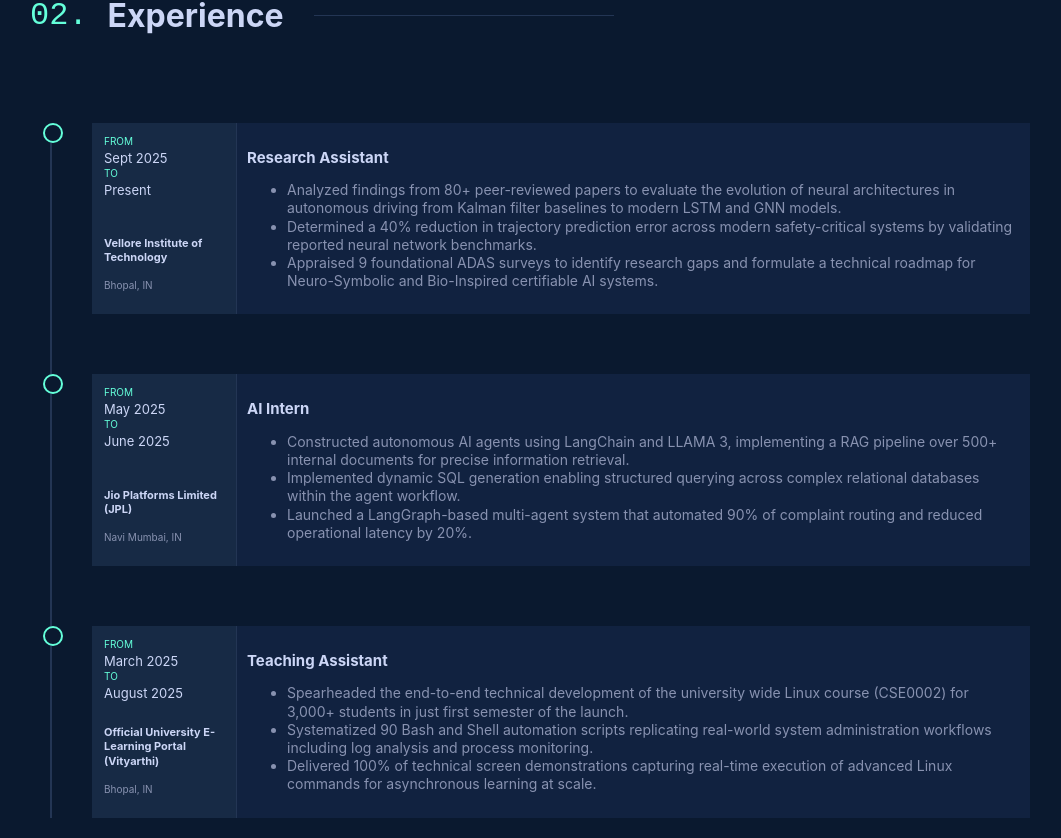
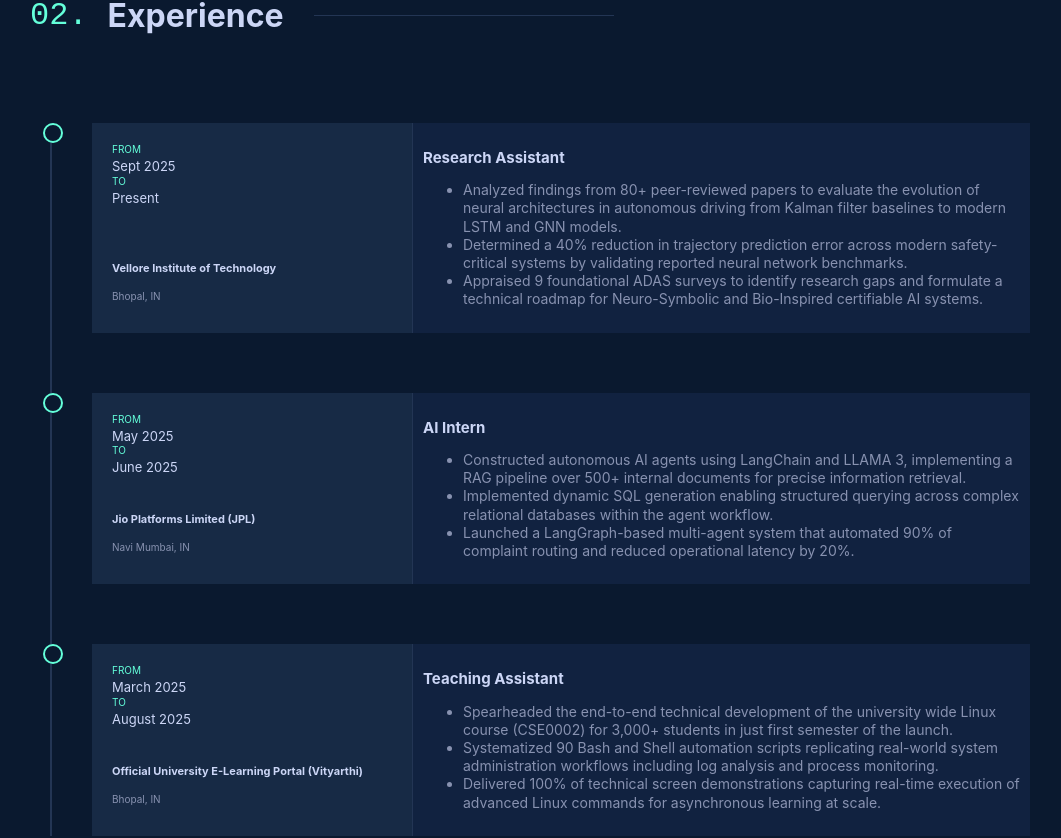
Before and after one commit to anvitvermaa/anvitvermaa.github.io, a Next.js app: page / in a window 1280 px wide. Shown: the part 940-1778 px from the top of the page, without its empty margins (110-1171 px from the left). Built offline with nearby package versions, Linux system fonts and the light colour scheme.

Commit message:
fix: cards stack top-bottom on mobile via CSS media query

```diff
--- a/app/globals.css
+++ b/app/globals.css
@@ -43,3 +43,25 @@ body {
     display: block;
   }
 }
+
+/* Card layout: stacked on mobile, side-by-side on desktop */
+.card-flex {
+  display: flex;
+  flex-direction: column;
+}
+.card-left-col {
+  width: 100%;
+  border-bottom: 1px solid #233554;
+  border-right: none;
+}
+@media (min-width: 768px) {
+  .card-flex {
+    flex-direction: row;
+  }
+  .card-left-col {
+    width: 280px;
+    flex-shrink: 0;
+    border-bottom: none;
+    border-right: 1px solid #233554;
+  }
+}
--- a/src/components/sections/Education.jsx
+++ b/src/components/sections/Education.jsx
@@ -43,10 +43,10 @@ const Education = () => {
             <div className="absolute left-[-9px] top-0 w-[16px] h-[16px] rounded-full bg-[#0a192f] border-2 border-[#64ffda] group-hover:bg-[#64ffda] transition-colors duration-300"></div>
 
             {/* THE CARD — always side-by-side, left column shrinks on mobile */}
-            <div className="flex flex-row items-stretch bg-[#112240] rounded shadow-xl overflow-hidden hover:-translate-y-1 transition-transform duration-300">
+            <div className="card-flex items-stretch bg-[#112240] rounded shadow-xl overflow-hidden hover:-translate-y-1 transition-transform duration-300">
 
               {/* LEFT COLUMN — shrinks on mobile, full 280px on desktop */}
-              <div className="w-[120px] sm:w-[190px] md:w-[280px] shrink-0 bg-[#172a45] p-[12px] sm:p-[18px] md:p-[25px] flex flex-col justify-between border-r border-[#233554]">
+              <div className="card-left-col bg-[#172a45] p-[20px] md:p-[25px] flex flex-col justify-between">
                 <div>
                   <div className="font-mono text-[#64ffda] text-[10px] sm:text-[11px] md:text-xs mb-[2px] tracking-wider uppercase">From</div>
                   <div className="text-[#ccd6f6] font-bold text-[13px] sm:text-[15px] md:text-lg mb-2 md:mb-4">{edu.range.split(' - ')[0]}</div>
--- a/src/components/sections/Jobs.jsx
+++ b/src/components/sections/Jobs.jsx
@@ -68,11 +68,11 @@ const Jobs = () => {
             {/* THE DOT */}
             <div className="absolute left-[-9px] top-0 w-[16px] h-[16px] rounded-full bg-[#0a192f] border-2 border-[#64ffda] group-hover:bg-[#64ffda] transition-colors duration-300"></div>
 
-            {/* THE CARD — always side-by-side, left column shrinks on mobile */}
-            <div className="flex flex-row items-stretch bg-[#112240] rounded shadow-xl overflow-hidden hover:-translate-y-1 transition-transform duration-300">
+            {/* THE CARD */}
+            <div className="card-flex items-stretch bg-[#112240] rounded shadow-xl overflow-hidden hover:-translate-y-1 transition-transform duration-300">
 
-              {/* LEFT COLUMN — shrinks on mobile, full 280px on desktop */}
-              <div className="w-[120px] sm:w-[190px] md:w-[280px] shrink-0 bg-[#172a45] p-[12px] sm:p-[18px] md:p-[25px] flex flex-col justify-between border-r border-[#233554]">
+              {/* LEFT COLUMN */}
+              <div className="card-left-col bg-[#172a45] p-[20px] md:p-[25px] flex flex-col justify-between">
                 <div>
                   <div className="font-mono text-[#64ffda] text-[10px] sm:text-[11px] md:text-xs mb-[2px] tracking-wider uppercase">From</div>
                   <div className="text-[#ccd6f6] font-bold text-[13px] sm:text-[15px] md:text-lg mb-2 md:mb-4">{job.range.split(' - ')[0]}</div>
--- a/src/components/sections/Publications.jsx
+++ b/src/components/sections/Publications.jsx
@@ -39,10 +39,10 @@ const Publications = () => {
           <div key={i} className="relative group">
 
             {/* THE CARD — always side-by-side, left column shrinks on mobile */}
-            <div className="flex flex-row items-stretch bg-[#112240] rounded shadow-xl overflow-hidden hover:-translate-y-1 transition-transform duration-300">
+            <div className="card-flex items-stretch bg-[#112240] rounded shadow-xl overflow-hidden hover:-translate-y-1 transition-transform duration-300">
 
               {/* LEFT COLUMN — shrinks on mobile, full 280px on desktop */}
-              <div className="w-[160px] sm:w-[200px] md:w-[280px] shrink-0 bg-[#172a45] p-[18px] sm:p-[20px] md:p-[25px] flex flex-col justify-between border-r border-[#233554]">
+              <div className="card-left-col bg-[#172a45] p-[20px] md:p-[25px] flex flex-col justify-between">
                 <div>
                   <div className="font-mono text-[#64ffda] text-[12px] sm:text-[12px] md:text-xs mb-1 tracking-wider uppercase">Year</div>
                   <div className="text-[#ccd6f6] font-bold text-[16px] sm:text-[16px] md:text-lg mb-3 md:mb-4">{pub.year}</div>
```
